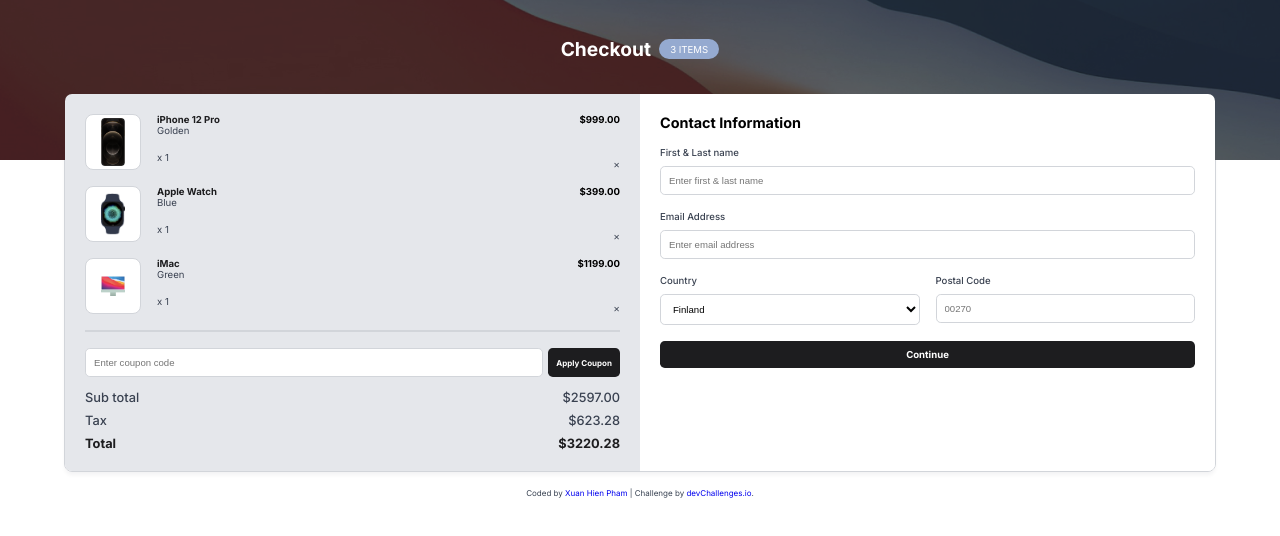
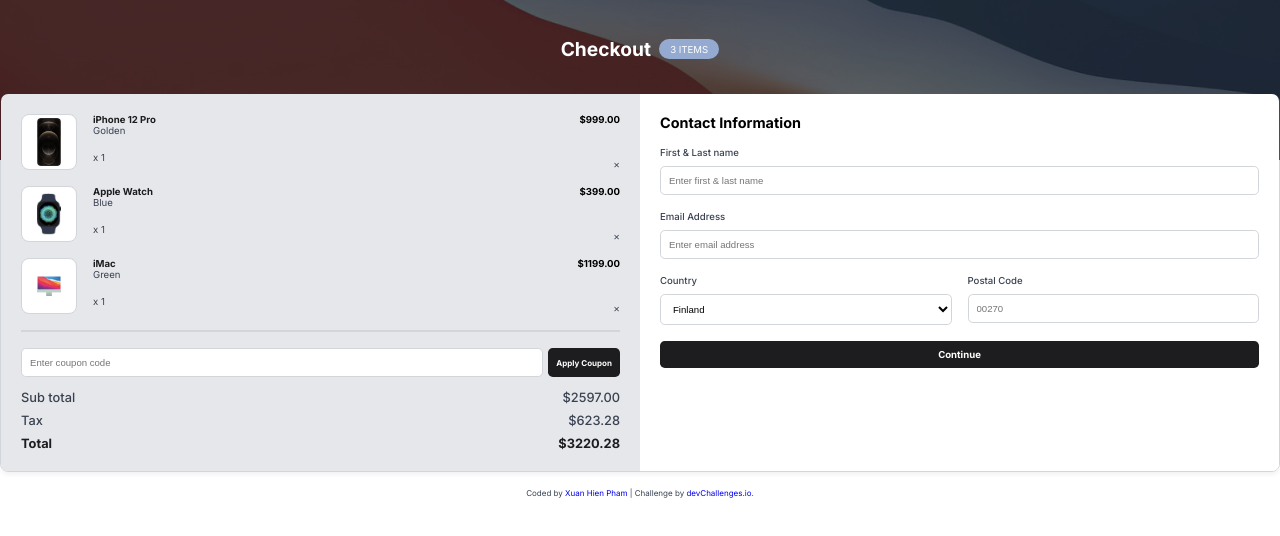
Before and after one commit to HienXuanPham/devchallenges-device-shop-checkout, a plain HTML site: page index.html in a window 1280 px wide. Drawn offline with Linux system fonts and the light colour scheme.

Commit message:
fix width

```diff
--- a/styles.css
+++ b/styles.css
@@ -26,12 +26,15 @@ body {
   height: 100vh;
   font-family: "Inter", sans-serif;
   font-size: var(--font-size-1);
+  width: 100%;
+  height: 100%;
 }
 
 main {
   display: grid;
   grid-template-columns: 1fr 1fr;
-  width: 90%;
+  width: 100%;
+  max-width: none;
   margin-left: auto;
   margin-right: auto;
   margin-top: -1.5rem;
```
